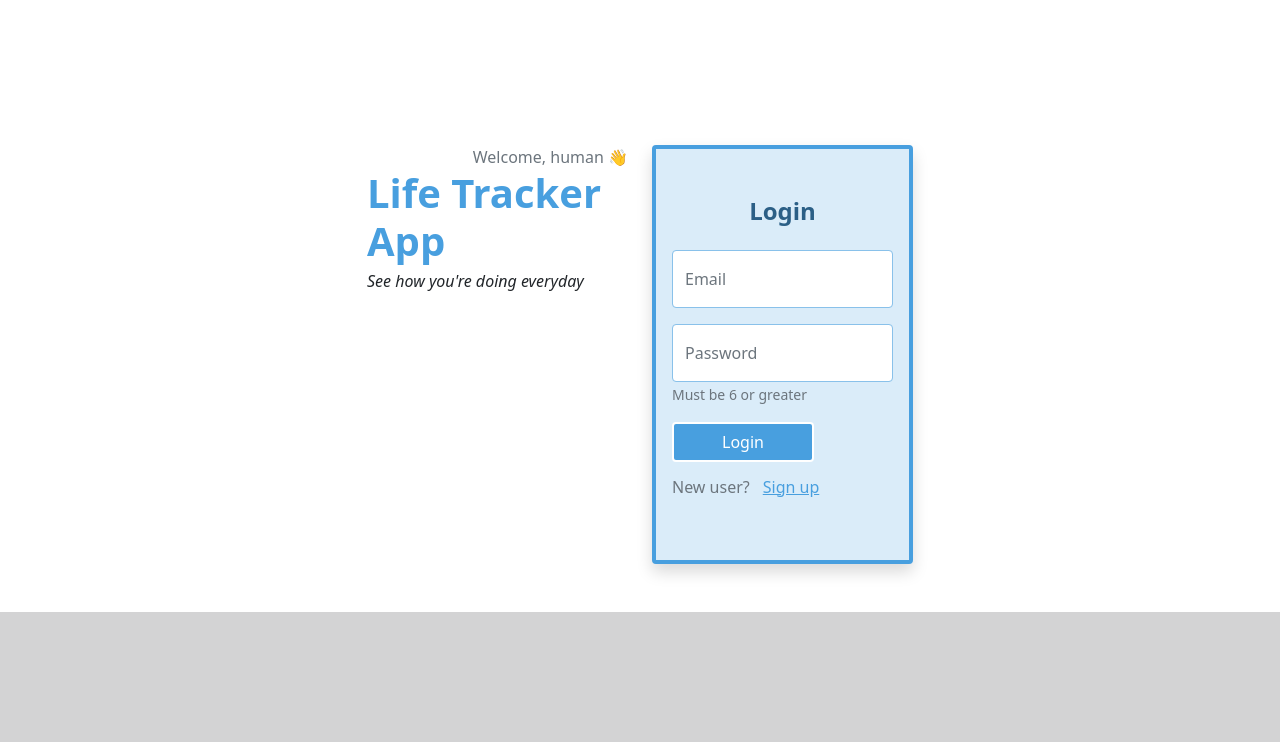
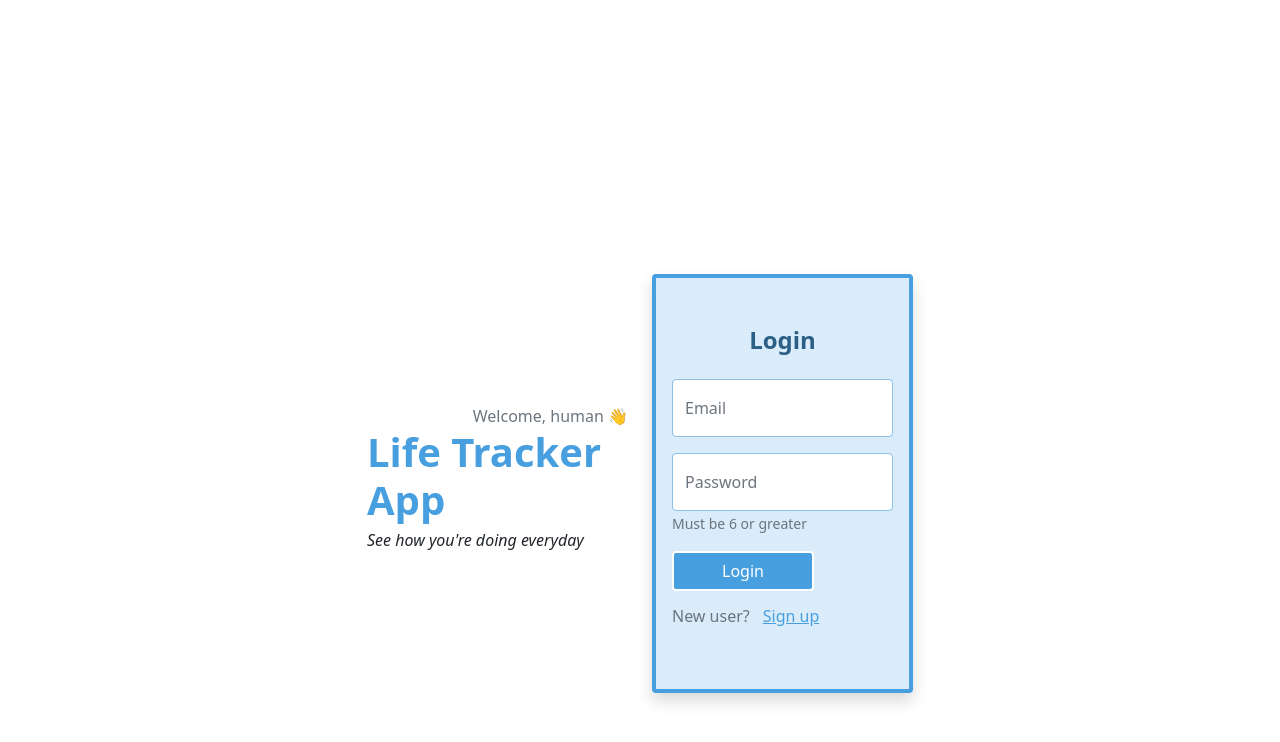
Before and after one commit to cyonii/life-tracker, a React (Create React App) app: page / in a window 1280 px wide. Shown: the top 742 px of the page. Built offline with nearby package versions, Linux system fonts and the light colour scheme; no server answers.

Commit message:
Fix row height on authentication page

```diff
--- a/src/components/authentication/index.js
+++ b/src/components/authentication/index.js
@@ -10,9 +10,9 @@ export default function Authentication() {
   }, []);
 
   return (
-    <Container className="py-5">
-      <hr className="my-5 bg-transparent d-none d-md-block" />
-      <Row className="justify-content-center gy-5 gy-md-0">
+    <Container>
+      <Row className="justify-content-center align-items-center gy-5 gy-md-0 min-vh-100 py-5">
+        <hr className="mt-5 mb-0 bg-transparent d-none d-md-block" />
         <Col xs={12} md={6} lg={4} xl={3}>
           <p className="text-md-end text-muted mb-0">Welcome, human 👋</p>
           <h1 className="display-6 text-primary fw-bold">Life Tracker App</h1>
```
